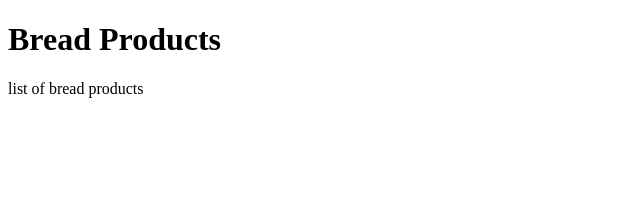
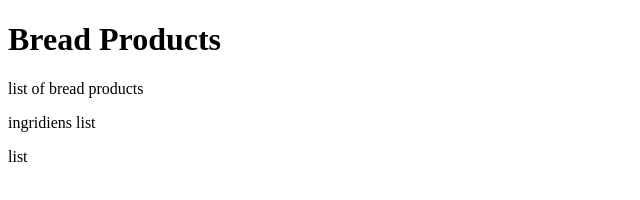
Before and after one commit to DimaPuvovarov/com.bread.demo, a plain HTML site: page WebContent/index.html in a window 1280 px wide. Shown: the whole page, without its empty margins (0-640 px from the left). Drawn offline with Linux system fonts and the light colour scheme.

Commit message:
bagfix, v1.1 for production

```diff
--- a/WebContent/index.html
+++ b/WebContent/index.html
@@ -7,5 +7,8 @@
 <body>
 	<h1>Bread Products</h1>
 	<p>list of bread products</p>
+
+	<span>ingridiens list</span>
+	<p>list</p>
 </body>
 </html>
```
